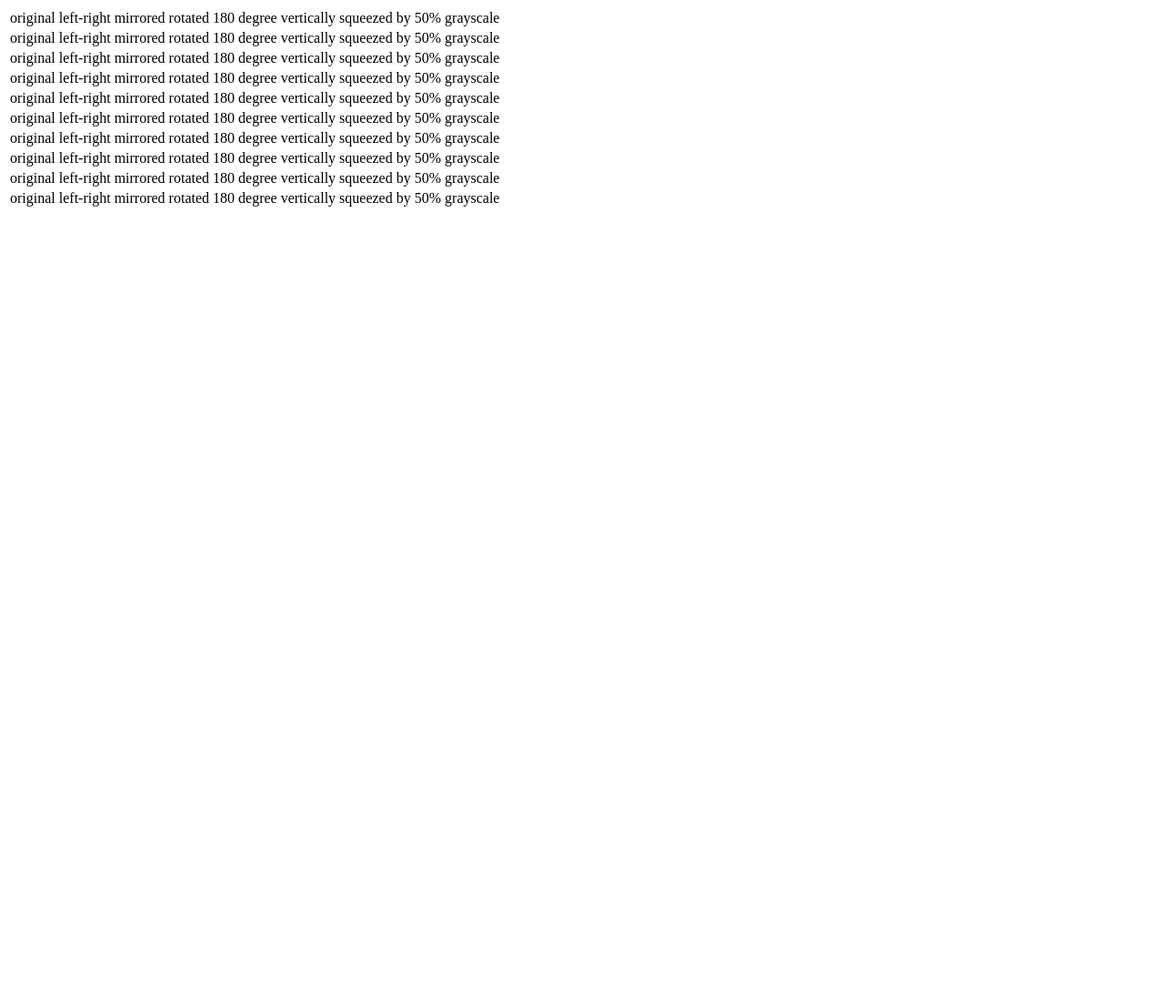
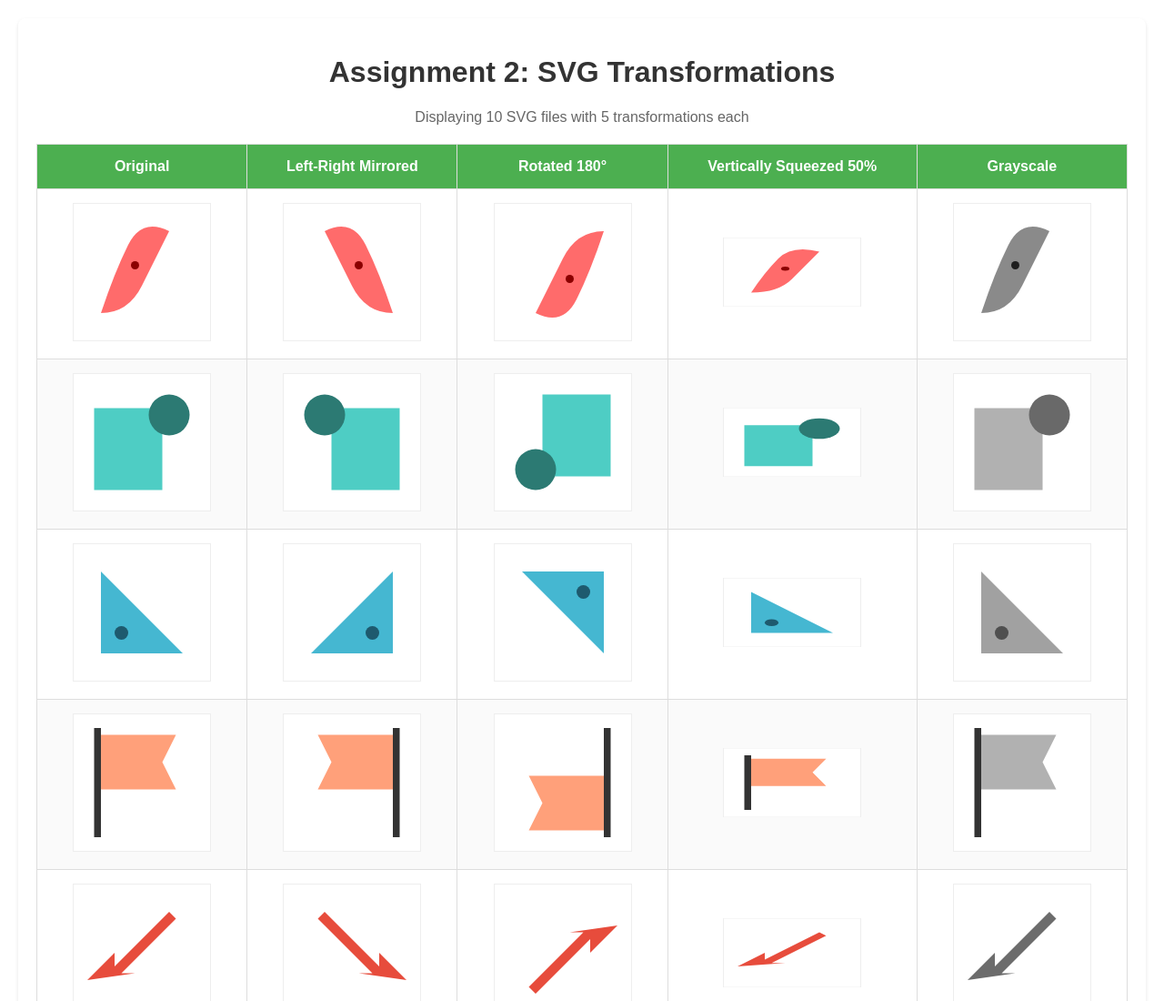
Before and after one commit to charlte09-tech/IDV-assignment2, a plain HTML site: page index.html in a window 1280 px wide. Shown: the top 1100 px of the page at 91% size. Before the commit the page ends 800 px from the top, so only its background shows below. Drawn offline with Linux system fonts and the light colour scheme.

Commit message:
Update index.html

```diff
--- a/index.html
+++ b/index.html
@@ -1,82 +1,164 @@
 <!DOCTYPE html>
-<html>
-
+<html lang="en">
 <head>
     <meta charset="UTF-8">
+    <meta name="viewport" content="width=device-width, initial-scale=1.0">
+    <title>Assignment 2 - SVG Transformations</title>
+    <style>
+        body {
+            font-family: Arial, sans-serif;
+            margin: 20px;
+            background-color: #ffffff;
+        }
+        h1 {
+            text-align: center;
+            color: #333;
+        }
+        .container {
+            max-width: 1400px;
+            margin: 0 auto;
+            background: white;
+            padding: 20px;
+            border-radius: 8px;
+            box-shadow: 0 2px 4px rgba(0,0,0,0.1);
+        }
+        table {
+            width: 100%;
+            border-collapse: collapse;
+            margin-top: 20px;
+        }
+        th, td {
+            border: 1px solid #ddd;
+            padding: 15px;
+            text-align: center;
+            vertical-align: middle;
+        }
+        th {
+            background-color: #4CAF50;
+            color: white;
+            font-weight: bold;
+        }
+        .svg-container {
+            display: inline-block;
+            width: 150px;
+            height: 150px;
+            border: 1px solid #eee;
+            background: #ffffff;
+            position: relative;
+            overflow: hidden;
+        }
+        .svg-container svg {
+            width: 100%;
+            height: 100%;
+        }
+        .mirrored {
+            transform: scaleX(-1);
+        }
+        .rotated {
+            transform: rotate(180deg);
+        }
+        .squeezed {
+            transform: scaleY(0.5);
+        }
+        .grayscale {
+            filter: grayscale(100%);
+        }
+        tr:nth-child(even) {
+            background-color: hsl(0, 0%, 98%);
+        }
+    </style>
 </head>
+<body>
+    <div class="container">
+        <h1>Assignment 2: SVG Transformations</h1>
+        <p style="text-align: center; color: #666;">Displaying 10 SVG files with 5 transformations each</p>
 
-<body>
-    <table>
-        <tr>
-            <td>original</td>
-            <td>left-right mirrored</td>
-            <td>rotated 180 degree</td>
-            <td>vertically squeezed by 50%</td>
-            <td>grayscale</td>
-        </tr>
-        <tr>
-             <td>original</td>
-            <td>left-right mirrored</td>
-            <td>rotated 180 degree</td>
-            <td>vertically squeezed by 50%</td>
-            <td>grayscale</td>
-        </tr>
-         <tr>
-             <td>original</td>
-            <td>left-right mirrored</td>
-            <td>rotated 180 degree</td>
-            <td>vertically squeezed by 50%</td>
-            <td>grayscale</td>
-        </tr>
-         <tr>
-             <td>original</td>
-            <td>left-right mirrored</td>
-            <td>rotated 180 degree</td>
-            <td>vertically squeezed by 50%</td>
-            <td>grayscale</td>
-        </tr>
-         <tr>
-             <td>original</td>
-            <td>left-right mirrored</td>
-            <td>rotated 180 degree</td>
-            <td>vertically squeezed by 50%</td>
-            <td>grayscale</td>
-        </tr>
-         <tr>
-             <td>original</td>
-            <td>left-right mirrored</td>
-            <td>rotated 180 degree</td>
-            <td>vertically squeezed by 50%</td>
-            <td>grayscale</td>
-        </tr>
-         <tr>
-             <td>original</td>
-            <td>left-right mirrored</td>
-            <td>rotated 180 degree</td>
-            <td>vertically squeezed by 50%</td>
-            <td>grayscale</td>
-        </tr>
-         <tr>
-             <td>original</td>
-            <td>left-right mirrored</td>
-            <td>rotated 180 degree</td>
-            <td>vertically squeezed by 50%</td>
-            <td>grayscale</td>
-        </tr>
-         <tr>
-             <td>original</td>
-            <td>left-right mirrored</td>
-            <td>rotated 180 degree</td>
-            <td>vertically squeezed by 50%</td>
-            <td>grayscale</td>
-        </tr>
-         <tr>
-             <td>original</td>
-            <td>left-right mirrored</td>
-            <td>rotated 180 degree</td>
-            <td>vertically squeezed by 50%</td>
-            <td>grayscale</td>
-        </tr>
-    </table>
+        <table id="svgTable">
+            <thead>
+                <tr>
+                    <th>Original</th>
+                    <th>Left-Right Mirrored</th>
+                    <th>Rotated 180°</th>
+                    <th>Vertically Squeezed 50%</th>
+                    <th>Grayscale</th>
+                </tr>
+            </thead>
+            <tbody id="tableBody">
+                <!-- SVG rows will be inserted here -->
+            </tbody>
+        </table>
+    </div>
+
+    <script>
+        // Array of 10 asymmetric SVG files (inline SVG data)
+        const svgs = [
+            // SVG 1: Asymmetric leaf
+            '<svg xmlns="http://www.w3.org/2000/svg" viewBox="0 0 100 100"><path d="M20,80 Q30,50 40,30 Q50,10 70,20 Q60,40 50,60 Q40,80 20,80 Z" fill="#FF6B6B"/><circle cx="45" cy="45" r="3" fill="#8B0000"/></svg>',
+
+            // SVG 2: Irregular shape with offset circle
+            '<svg xmlns="http://www.w3.org/2000/svg" viewBox="0 0 100 100"><rect x="15" y="25" width="50" height="60" fill="#4ECDC4"/><circle cx="70" cy="30" r="15" fill="#2C7A73"/></svg>',
+
+            // SVG 3: Right triangle with dot
+            '<svg xmlns="http://www.w3.org/2000/svg" viewBox="0 0 100 100"><polygon points="20,20 20,80 80,80" fill="#45B7D1"/><circle cx="35" cy="65" r="5" fill="#1E5A6E"/></svg>',
+
+            // SVG 4: Flag shape
+            '<svg xmlns="http://www.w3.org/2000/svg" viewBox="0 0 100 100"><rect x="15" y="10" width="5" height="80" fill="#333"/><path d="M20,15 L75,15 L65,35 L75,55 L20,55 Z" fill="#FFA07A"/></svg>',
+
+            // SVG 5: Asymmetric arrow pointing right-up
+            '<svg xmlns="http://www.w3.org/2000/svg" viewBox="0 0 100 100"><polygon points="10,70 30,50 30,60 70,20 75,25 35,65 45,65" fill="#E74C3C"/></svg>',
+
+            // SVG 6: L-shape with circle
+            '<svg xmlns="http://www.w3.org/2000/svg" viewBox="0 0 100 100"><path d="M20,20 L20,80 L80,80 L80,60 L40,60 L40,20 Z" fill="#9B59B6"/><circle cx="60" cy="40" r="8" fill="#5B2C7A"/></svg>',
+
+            // SVG 7: Fish shape
+            '<svg xmlns="http://www.w3.org/2000/svg" viewBox="0 0 100 100"><ellipse cx="55" cy="50" rx="35" ry="20" fill="#3498DB"/><polygon points="20,50 30,40 30,60" fill="#3498DB"/><circle cx="70" cy="45" r="3" fill="#fff"/></svg>',
+
+            // SVG 9: Abstract bird
+            '<svg xmlns="http://www.w3.org/2000/svg" viewBox="0 0 100 100"><ellipse cx="45" cy="45" rx="20" ry="25" fill="#1ABC9C"/><ellipse cx="70" cy="35" rx="15" ry="10" fill="#1ABC9C"/><polygon points="30,35 15,25 30,30" fill="#1ABC9C"/><circle cx="50" cy="40" r="2" fill="#000"/></svg>',
+
+            // SVG 10: House with chimney
+            '<svg xmlns="http://www.w3.org/2000/svg" viewBox="0 0 100 100"><polygon points="50,20 85,50 75,50 75,85 25,85 25,50 15,50" fill="#E67E22"/><rect x="65" y="10" width="8" height="25" fill="#A0522D"/><rect x="40" y="60" width="15" height="25" fill="#8B4513"/></svg>',
+
+            // SVG 11: Teardrop shape
+            '<svg xmlns="http://www.w3.org/2000/svg" viewBox="0 0 100 100"><path d="M50,15 Q70,35 70,60 Q70,80 50,85 Q30,80 30,60 Q30,35 50,15 Z" fill="#FF69B4"/><circle cx="48" cy="55" r="4" fill="#C71585"/></svg>'
+        ];
+
+        function createSVGCell(svgContent, className = '') {
+            const td = document.createElement('td');
+            const div = document.createElement('div');
+            div.className = 'svg-container ' + className;
+            div.innerHTML = svgContent;
+            td.appendChild(div);
+            return td;
+        }
+
+        function populateTable() {
+            const tbody = document.getElementById('tableBody');
+
+            svgs.forEach((svg, index) => {
+                const row = document.createElement('tr');
+
+                // Original
+                row.appendChild(createSVGCell(svg));
+
+                // Left-Right Mirrored
+                row.appendChild(createSVGCell(svg, 'mirrored'));
+
+                // Rotated 180 degrees
+                row.appendChild(createSVGCell(svg, 'rotated'));
+
+                // Vertically Squeezed 50%
+                row.appendChild(createSVGCell(svg, 'squeezed'));
+
+                // Grayscale
+                row.appendChild(createSVGCell(svg, 'grayscale'));
+
+                tbody.appendChild(row);
+            });
+        }
+
+        // Initialize the table when page loads
+        populateTable();
+    </script>
 </body>
 </html>
```
